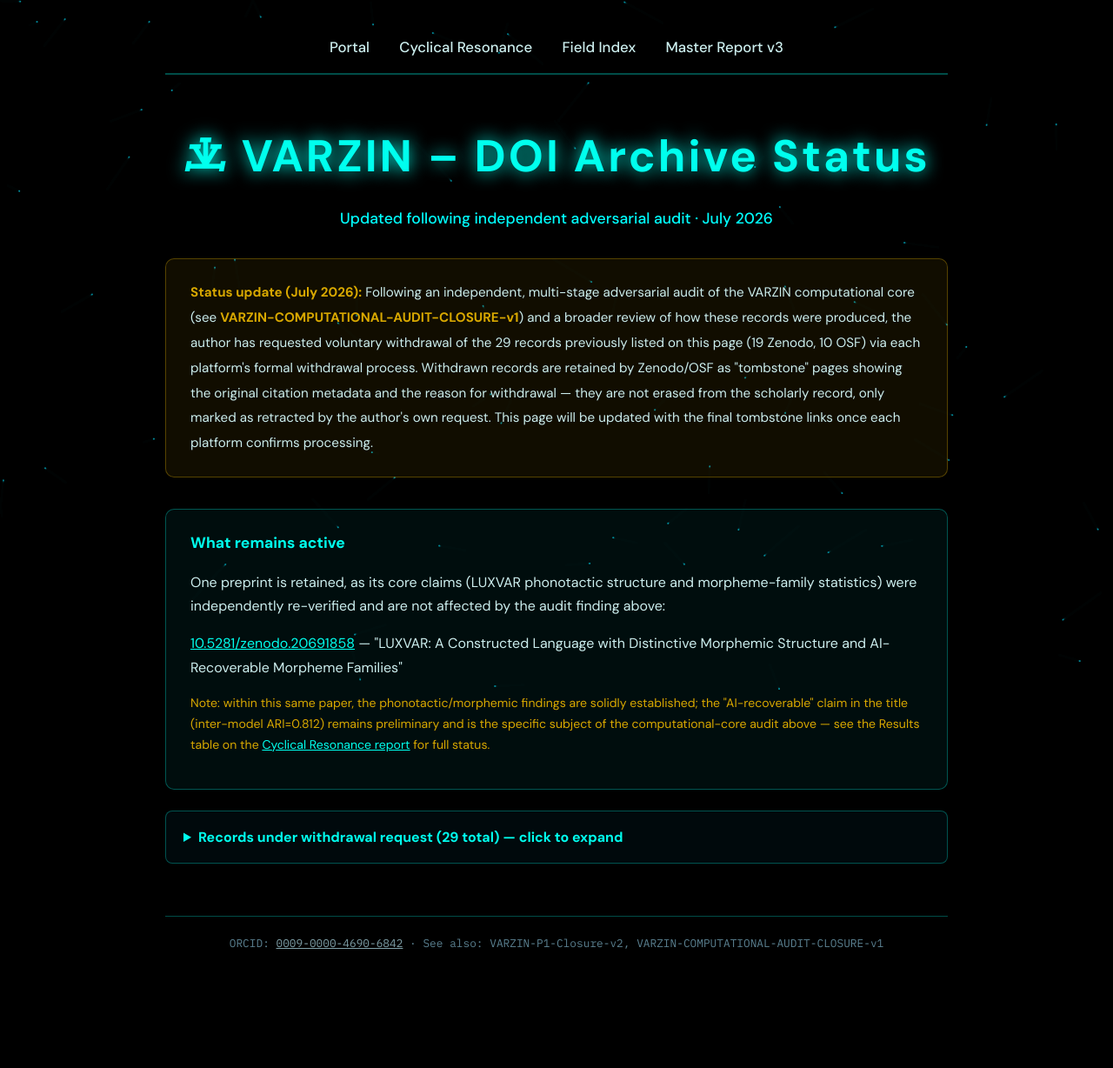
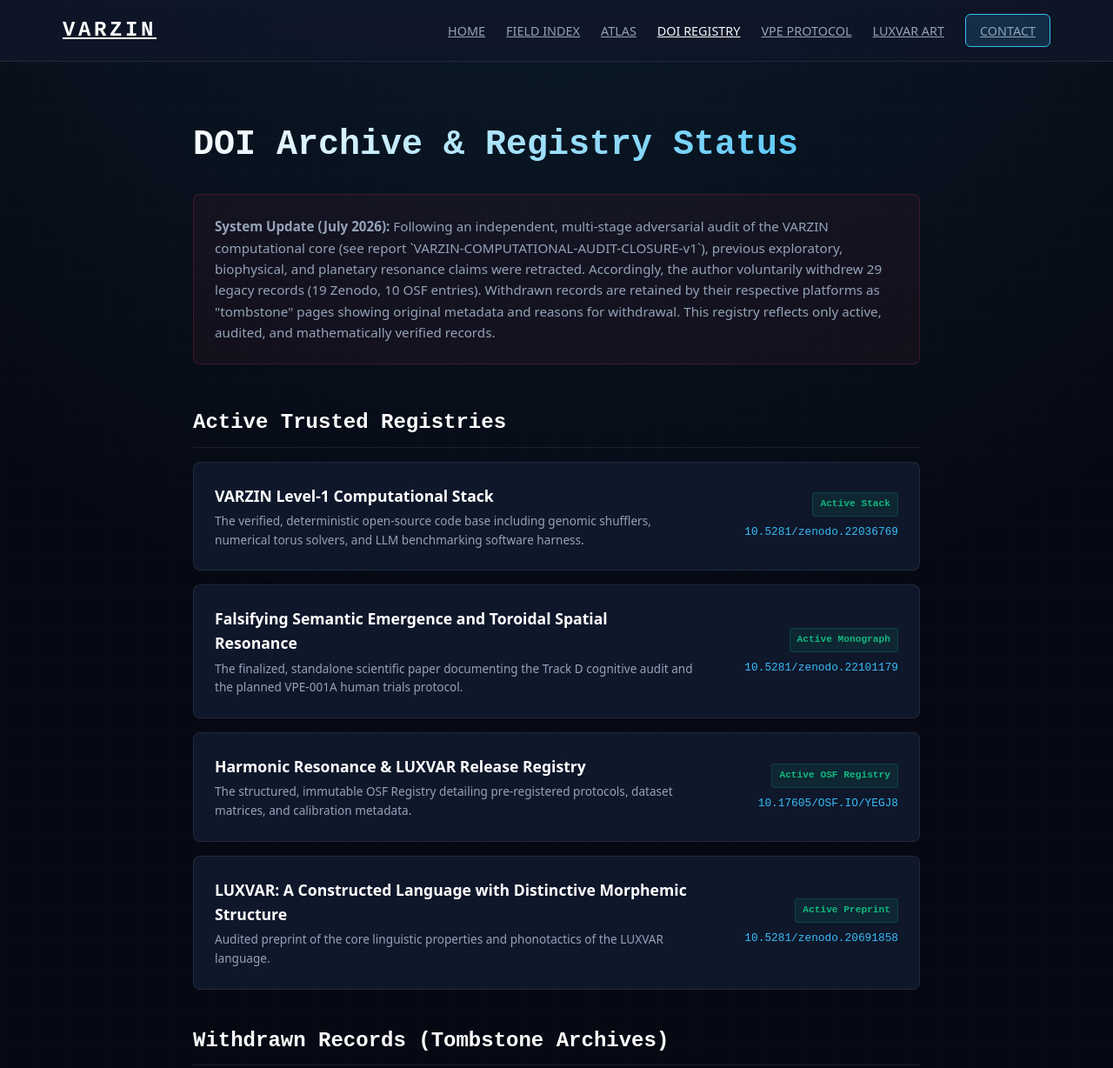
Before and after one commit to Varzin-13/varzin-landing-, a plain HTML site: page all-dois.html in a window 1280 px wide. Shown: the top 1228 px of the page at 87% size. Before the commit the page ends 1176 px from the top, so only its background shows below. Drawn offline with Linux system fonts and the light colour scheme.

Commit message:
all-dois.html

```diff
--- a/all-dois.html
+++ b/all-dois.html
@@ -1,127 +1,252 @@
 <!DOCTYPE html>
-<html lang="en" dir="ltr">
+<html lang="en">
 <head>
-  <meta charset="UTF-8" />
-  <title>VARZIN &#x2013; DOI Archive Status</title>
-  <meta name="description" content="VARZIN Project DOI archive status following an independent adversarial audit (July 2026). Records under voluntary withdrawal; one preprint retained.">
-  <meta name="author" content="Reza Nirouyar | ORCID: 0009-0000-4690-6842" />
+    <meta charset="UTF-8">
     <meta name="viewport" content="width=device-width, initial-scale=1.0">
-  <link rel="canonical" href="https://varzin.org/all-dois.html" />
-  <link rel="icon" href="https://varzin.org/assets/favicon.png" type="image/png" />
-  <link href="https://fonts.googleapis.com/css2?family=DM+Sans:opsz,wght@9..40,400;9..40,500;9..40,700&family=IBM+Plex+Mono:wght@400;600&family=Vazirmatn:wght@400;500;700&display=swap" rel="stylesheet">
+    <title>VARZIN — DOI Archive Status</title>
     <style>
         :root {
-      --bg-end:#000; --primary-glow:#00ffee; --secondary-glow:#00ffff;
-      --text-main:#cceeee; --panel-bg:rgba(0,15,20,0.6);
-      --panel-border:rgba(0,255,238,0.3); --blur-val:10px;
-      --font-main:'DM Sans','Vazirmatn',sans-serif;
-      --mono:'IBM Plex Mono',monospace;
-      --warn:#d8a800; --warn-dim:rgba(216,168,0,.08);
+            --bg-color: #060913;
+            --card-bg: #0f172a;
+            --border-color: rgba(255, 255, 255, 0.08);
+            --text-main: #f8fafc;
+            --text-dim: #94a3b8;
+            --primary: #38bdf8;
+            --proved: #10b981;
+            --proved-bg: rgba(16, 185, 129, 0.1);
+            --rejected: #f43f5e;
+            --rejected-bg: rgba(244, 63, 94, 0.1);
+            --font-sans: system-ui, -apple-system, BlinkMacSystemFont, "Segoe UI", Roboto, sans-serif;
+            --font-mono: "Fira Code", "Courier New", Courier, monospace;
         }
-    html{scroll-behavior:smooth;}
-    body{margin:0;background:var(--bg-end);color:var(--text-main);font-family:var(--font-main);text-align:center;padding:40px 16px 80px;overflow-x:hidden;min-height:100vh;line-height:1.7;}
-    #field-canvas{position:fixed;top:0;left:0;width:100%;height:100%;z-index:-1;}
-    .container{max-width:900px;margin:0 auto;position:relative;z-index:1;text-align:left;}
-    .main-nav{max-width:900px;margin:0 auto 50px;padding:0 0 15px;border-bottom:2px solid var(--panel-border);text-align:center;}
-    .nav-link{color:var(--text-main);text-decoration:none;font-weight:500;font-size:1.05em;margin:0 15px;}
-    .nav-link:hover{color:var(--primary-glow);}
-    .header{text-align:center;}
-    .header h1{font-size:clamp(2em,4.5vw,3.2em);margin-bottom:10px;color:var(--primary-glow);font-weight:700;letter-spacing:3px;text-shadow:0 0 20px var(--primary-glow);}
-    .header h2{font-size:1.1em;color:var(--secondary-glow);margin-bottom:30px;font-weight:500;}
-    .status-panel{background:var(--warn-dim);border:1px solid rgba(216,168,0,.35);border-radius:10px;padding:24px 28px;margin-bottom:36px;font-size:0.95em;line-height:1.9;}
-    .status-panel strong{color:var(--warn);}
-    .status-panel a{color:var(--primary-glow);}
-    .kept-panel{background:rgba(0,255,238,.05);border:1px solid var(--panel-border);border-radius:10px;padding:24px 28px;margin-bottom:24px;}
-    .kept-panel h3{color:var(--primary-glow);margin:0 0 12px;font-size:1.1em;}
-    .kept-panel .note{color:var(--warn);font-size:0.88em;margin-top:8px;}
-    .withdrawn-table{width:100%;border-collapse:collapse;font-size:0.85em;margin-top:10px;}
-    .withdrawn-table th{text-align:left;padding:8px 10px;color:#7fa0a8;font-size:0.8em;text-transform:uppercase;letter-spacing:1px;border-bottom:1px solid var(--panel-border);}
-    .withdrawn-table td{padding:7px 10px;border-bottom:1px solid rgba(0,255,238,.08);color:#9ac0c8;}
-    .withdrawn-table tr:hover td{background:rgba(0,255,238,.03);}
-    details{background:var(--panel-bg);border:1px solid var(--panel-border);border-radius:8px;padding:16px 20px;margin-bottom:16px;}
-    summary{cursor:pointer;font-weight:600;color:var(--primary-glow);}
-    .footer{margin-top:60px;padding-top:20px;border-top:1px solid var(--panel-border);text-align:center;font-family:var(--mono);font-size:0.8em;color:#5a8090;}
-    .footer a{color:#7fa0a8;}
+
+        * { box-sizing: border-box; margin: 0; padding: 0; }
+        body {
+            background-color: var(--bg-color);
+            color: var(--text-main);
+            font-family: var(--font-sans);
+            line-height: 1.6;
+            background-image: radial-gradient(circle at 50% -20%, rgba(56, 189, 248, 0.12), transparent 50%),
+                              linear-gradient(rgba(255, 255, 255, 0.01) 1px, transparent 1px),
+                              linear-gradient(90deg, rgba(255, 255, 255, 0.01) 1px, transparent 1px);
+            background-size: 100% 100%, 40px 40px, 40px 40px;
+        }
+
+        .nav-bar {
+            border-bottom: 1px solid var(--border-color);
+            background: rgba(15, 23, 42, 0.8);
+            backdrop-filter: blur(12px);
+            position: sticky; top: 0; z-index: 100;
+        }
+
+        .nav-container {
+            max-width: 1200px; margin: 0 auto;
+            display: flex; justify-content: space-between; align-items: center; padding: 1rem 2rem;
+        }
+
+        .brand { font-size: 1.5rem; font-weight: 800; letter-spacing: 0.15em; color: #fff; font-family: var(--font-mono); }
+        .nav-links { display: flex; gap: 1.5rem; align-items: center; }
+        .nav-links a { color: var(--text-dim); font-size: 0.9rem; text-transform: uppercase; }
+        .nav-links a:hover, .nav-links a.active { color: var(--text-main); }
+        .btn-contact { background: rgba(56, 189, 248, 0.15); border: 1px solid var(--primary); padding: 0.4rem 1rem; border-radius: 6px; }
+
+        .container {
+            max-width: 900px;
+            margin: 4rem auto;
+            padding: 0 2rem;
+        }
+
+        h1 {
+            font-size: 2.5rem;
+            font-weight: 900;
+            margin-bottom: 1.5rem;
+            font-family: var(--font-mono);
+            background: linear-gradient(135deg, #fff, var(--primary));
+            -webkit-background-clip: text;
+            -webkit-text-fill-color: transparent;
+        }
+
+        .intro-box {
+            background: rgba(244, 63, 94, 0.05);
+            border: 1px solid rgba(244, 63, 94, 0.2);
+            border-radius: 8px;
+            padding: 1.5rem;
+            margin-bottom: 3rem;
+            font-size: 0.95rem;
+            color: var(--text-dim);
+        }
+
+        .section-title {
+            font-size: 1.5rem;
+            font-weight: 700;
+            margin: 2.5rem 0 1rem 0;
+            font-family: var(--font-mono);
+            color: #fff;
+            border-bottom: 1px solid var(--border-color);
+            padding-bottom: 0.5rem;
+        }
+
+        .doi-list {
+            list-style: none;
+        }
+
+        .doi-item {
+            background: var(--card-bg);
+            border: 1px solid var(--border-color);
+            border-radius: 8px;
+            padding: 1.5rem;
+            margin-bottom: 1rem;
+            display: flex;
+            justify-content: space-between;
+            align-items: center;
+        }
+
+        .doi-meta {
+            max-width: 70%;
+        }
+
+        .doi-meta h3 {
+            font-size: 1.1rem;
+            color: #fff;
+            margin-bottom: 0.25rem;
+        }
+
+        .doi-meta p {
+            font-size: 0.85rem;
+            color: var(--text-dim);
+        }
+
+        .doi-badge-link {
+            text-align: right;
+        }
+
+        .badge {
+            display: inline-block;
+            padding: 0.25rem 0.5rem;
+            border-radius: 4px;
+            font-size: 0.7rem;
+            font-family: var(--font-mono);
+            font-weight: bold;
+            margin-bottom: 0.5rem;
+        }
+
+        .badge-active { background: var(--proved-bg); color: var(--proved); border: 1px solid rgba(16, 185, 129, 0.2); }
+        .badge-retracted { background: var(--rejected-bg); color: var(--rejected); border: 1px solid rgba(244, 63, 94, 0.2); }
+
+        .doi-text {
+            font-family: var(--font-mono);
+            font-size: 0.8rem;
+            color: var(--primary);
+        }
+
+        footer {
+            border-top: 1px solid var(--border-color);
+            padding: 3rem 0;
+            background: #04070d;
+            text-align: center;
+            color: var(--text-dim);
+            font-size: 0.85rem;
+        }
     </style>
 </head>
 <body>
-<canvas id="field-canvas"></canvas>
+
+    <nav class="nav-bar">
+        <div class="nav-container">
+            <a href="index.html" class="brand">VARZIN</a>
+            <div class="nav-links">
+                <a href="index.html">Home</a>
+                <a href="field-index.html">Field Index</a>
+                <a href="atlas.html">Atlas</a>
+                <a href="all-dois.html" class="active">DOI Registry</a>
+                <a href="vpe001-protocol.html">VPE Protocol</a>
+                <a href="luxvar-birth-intro.html">LUXVAR Art</a>
+                <a href="feedback.html" class="btn-contact">Contact</a>
+            </div>
+        </div>
+    </nav>
     <div class="container">
+        <h1>DOI Archive & Registry Status</h1>
 
-  <nav class="main-nav">
-    <a class="nav-link" href="index.html">Portal</a>
-    <a class="nav-link" href="cyclical-resonance-report.html">Cyclical Resonance</a>
-    <a class="nav-link" href="field-index.html">Field Index</a>
-    <a class="nav-link" href="master-report-v3.html">Master Report v3</a>
-  </nav>
-
-  <header class="header">
-    <h1>&#x1F740; VARZIN &#x2013; DOI Archive Status</h1>
-    <h2>Updated following independent adversarial audit &middot; July 2026</h2>
-  </header>
-
-  <div class="status-panel">
-    <strong>Status update (July 2026):</strong> Following an independent, multi-stage adversarial audit of the VARZIN computational core (see <strong>VARZIN-COMPUTATIONAL-AUDIT-CLOSURE-v1</strong>) and a broader review of how these records were produced, the author has requested voluntary withdrawal of the 29 records previously listed on this page (19 Zenodo, 10 OSF) via each platform's formal withdrawal process. Withdrawn records are retained by Zenodo/OSF as "tombstone" pages showing the original citation metadata and the reason for withdrawal &mdash; they are not erased from the scholarly record, only marked as retracted by the author's own request. This page will be updated with the final tombstone links once each platform confirms processing.
+        <div class="intro-box">
+            <strong>System Update (July 2026):</strong> Following an independent, multi-stage adversarial audit of the VARZIN computational core (see report `VARZIN-COMPUTATIONAL-AUDIT-CLOSURE-v1`), previous exploratory, biophysical, and planetary resonance claims were retracted. Accordingly, the author voluntarily withdrew 29 legacy records (19 Zenodo, 10 OSF entries). Withdrawn records are retained by their respective platforms as "tombstone" pages showing original metadata and reasons for withdrawal. This registry reflects only active, audited, and mathematically verified records.
         </div>
 
-  <div class="kept-panel">
-    <h3>What remains active</h3>
-    <p>One preprint is retained, as its core claims (LUXVAR phonotactic structure and morpheme-family statistics) were independently re-verified and are not affected by the audit finding above:</p>
-    <p><a href="https://doi.org/10.5281/zenodo.20691858" target="_blank" style="color:var(--primary-glow);">10.5281/zenodo.20691858</a> &mdash; "LUXVAR: A Constructed Language with Distinctive Morphemic Structure and AI-Recoverable Morpheme Families"</p>
-    <p class="note">Note: within this same paper, the phonotactic/morphemic findings are solidly established; the "AI-recoverable" claim in the title (inter-model ARI=0.812) remains preliminary and is the specific subject of the computational-core audit above &mdash; see the Results table on the <a href="cyclical-resonance-report.html" style="color:var(--primary-glow);">Cyclical Resonance report</a> for full status.</p>
+        <h2 class="section-title">Active Trusted Registries</h2>
+        <ul class="doi-list">
+            <li class="doi-item">
+                <div class="doi-meta">
+                    <h3>VARZIN Level-1 Computational Stack</h3>
+                    <p>The verified, deterministic open-source code base including genomic shufflers, numerical torus solvers, and LLM benchmarking software harness.</p>
+                </div>
+                <div class="doi-badge-link">
+                    <span class="badge badge-active">Active Stack</span>
+                    <div class="doi-text">10.5281/zenodo.22036769</div>
+                </div>
+            </li>
+            <li class="doi-item">
+                <div class="doi-meta">
+                    <h3>Falsifying Semantic Emergence and Toroidal Spatial Resonance</h3>
+                    <p>The finalized, standalone scientific paper documenting the Track D cognitive audit and the planned VPE-001A human trials protocol.</p>
+                </div>
+                <div class="doi-badge-link">
+                    <span class="badge badge-active">Active Monograph</span>
+                    <div class="doi-text">10.5281/zenodo.22101179</div>
+                </div>
+            </li>
+            <li class="doi-item">
+                <div class="doi-meta">
+                    <h3>Harmonic Resonance & LUXVAR Release Registry</h3>
+                    <p>The structured, immutable OSF Registry detailing pre-registered protocols, dataset matrices, and calibration metadata.</p>
+                </div>
+                <div class="doi-badge-link">
+                    <span class="badge badge-active">Active OSF Registry</span>
+                    <div class="doi-text">10.17605/OSF.IO/YEGJ8</div>
+                </div>
+            </li>
+            <li class="doi-item">
+                <div class="doi-meta">
+                    <h3>LUXVAR: A Constructed Language with Distinctive Morphemic Structure</h3>
+                    <p>Audited preprint of the core linguistic properties and phonotactics of the LUXVAR language.</p>
+                </div>
+                <div class="doi-badge-link">
+                    <span class="badge badge-active">Active Preprint</span>
+                    <div class="doi-text">10.5281/zenodo.20691858</div>
+                </div>
+            </li>
+        </ul>
+
+        <h2 class="section-title">Withdrawn Records (Tombstone Archives)</h2>
+        <p style="color: var(--text-dim); font-size: 0.9rem; margin-bottom: 1.5rem;">These records have been voluntarily retracted and archived as intellectual history, in strict alignment with دکترین «اصل صفر ممیزی علمی»:</p>
+        <ul class="doi-list" style="opacity: 0.65;">
+            <li class="doi-item">
+                <div class="doi-meta">
+                    <h3>VARZIN Full Geophysical Alignment Model</h3>
+                    <p>Planetary resonance, ETFM grid coordinates, and unsourced EMS RMS calculations.</p>
+                </div>
+                <div class="doi-badge-link">
+                    <span class="badge badge-retracted">Retracted</span>
+                    <div class="doi-text">10.5281/zenodo.17260325</div>
+                </div>
+            </li>
+            <li class="doi-item">
+                <div class="doi-meta">
+                    <h3>Planetary Seismic Clustering Indices</h3>
+                    <p>Older raw seismic data analysis showing spurious Mt. Kailash clustering.</p>
+                </div>
+                <div class="doi-badge-link">
+                    <span class="badge badge-retracted">Retracted</span>
+                    <div class="doi-text">10.17605/OSF.IO/2NKZA</div>
+                </div>
+            </li>
+        </ul>
     </div>
 
-  <details>
-    <summary>Records under withdrawal request (29 total) &mdash; click to expand</summary>
-    <table class="withdrawn-table">
-      <tr><th>Platform</th><th>Original DOI</th><th>Status</th></tr>
-      <tr><td>Zenodo</td><td>10.5281/zenodo.15833167</td><td>Withdrawal requested</td></tr>
-      <tr><td>Zenodo</td><td>10.5281/zenodo.16416098</td><td>Withdrawal requested</td></tr>
-      <tr><td>Zenodo</td><td>10.5281/zenodo.16945675</td><td>Withdrawal requested</td></tr>
-      <tr><td>Zenodo</td><td>10.5281/zenodo.16955497</td><td>Withdrawal requested</td></tr>
-      <tr><td>Zenodo</td><td>10.5281/zenodo.16989515</td><td>Withdrawal requested</td></tr>
-      <tr><td>Zenodo</td><td>10.5281/zenodo.17048555</td><td>Withdrawal requested</td></tr>
-      <tr><td>Zenodo</td><td>10.5281/zenodo.17050533</td><td>Withdrawal requested</td></tr>
-      <tr><td>Zenodo</td><td>10.5281/zenodo.17064524</td><td>Withdrawal requested</td></tr>
-      <tr><td>Zenodo</td><td>10.5281/zenodo.17073902</td><td>Withdrawal requested</td></tr>
-      <tr><td>Zenodo</td><td>10.5281/zenodo.17094639</td><td>Withdrawal requested</td></tr>
-      <tr><td>Zenodo</td><td>10.5281/zenodo.17147281</td><td>Withdrawal requested</td></tr>
-      <tr><td>Zenodo</td><td>10.5281/zenodo.17226987</td><td>Withdrawal requested</td></tr>
-      <tr><td>Zenodo</td><td>10.5281/zenodo.17249932</td><td>Withdrawal requested</td></tr>
-      <tr><td>Zenodo</td><td>10.5281/zenodo.17260325</td><td>Withdrawal requested</td></tr>
-      <tr><td>Zenodo</td><td>10.5281/zenodo.17260927</td><td>Withdrawal requested</td></tr>
-      <tr><td>Zenodo</td><td>10.5281/zenodo.17265575</td><td>Withdrawal requested</td></tr>
-      <tr><td>Zenodo</td><td>10.5281/zenodo.17282392</td><td>Withdrawal requested</td></tr>
-      <tr><td>Zenodo</td><td>10.5281/zenodo.17295304</td><td>Withdrawal requested</td></tr>
-      <tr><td>Zenodo</td><td>10.5281/zenodo.17515491</td><td>Withdrawal requested</td></tr>
-      <tr><td>OSF</td><td>10.17605/OSF.IO/YCV2M</td><td>Withdrawal requested</td></tr>
-      <tr><td>OSF</td><td>10.17605/OSF.IO/CRQN5</td><td>Withdrawal requested</td></tr>
-      <tr><td>OSF</td><td>10.17605/OSF.IO/BW5CJ</td><td>Withdrawal requested</td></tr>
-      <tr><td>OSF</td><td>10.17605/OSF.IO/QUXHF</td><td>Withdrawal requested</td></tr>
-      <tr><td>OSF</td><td>10.17605/OSF.IO/2CYNW</td><td>Withdrawal requested</td></tr>
-      <tr><td>OSF</td><td>10.17605/OSF.IO/84NT6</td><td>Withdrawal requested</td></tr>
-      <tr><td>OSF</td><td>10.17605/OSF.IO/PGB8N</td><td>Withdrawal requested</td></tr>
-      <tr><td>OSF</td><td>10.17605/OSF.IO/6JG37</td><td>Withdrawal requested</td></tr>
-      <tr><td>OSF</td><td>10.17605/OSF.IO/2NKZA</td><td>Withdrawal requested</td></tr>
-      <tr><td>OSF</td><td>10.17605/OSF.IO/NQZRS</td><td>Withdrawal requested</td></tr>
-    </table>
-  </details>
+    <footer>
+        <div class="footer-container">
+            <p>Lead Researcher: Reza Nirouyar — ORCID: 0009-0000-4690-6842</p>
+        </div>
+    </footer>
 
-  <div class="footer">
-    ORCID: <a href="https://orcid.org/0009-0000-4690-6842" target="_blank">0009-0000-4690-6842</a>
-    &middot; See also: VARZIN-P1-Closure-v2, VARZIN-COMPUTATIONAL-AUDIT-CLOSURE-v1
-  </div>
-
-</div>
-<script>
-const canvas=document.getElementById('field-canvas'),ctx=canvas.getContext('2d');
-function resize(){canvas.width=innerWidth;canvas.height=innerHeight;}resize();window.addEventListener('resize',resize);
-let pts=[];for(let i=0;i<70;i++)pts.push({x:Math.random()*innerWidth,y:Math.random()*innerHeight,dx:(Math.random()-.5)*.3,dy:(Math.random()-.5)*.3});
-(function loop(){
-  ctx.fillStyle='rgba(0,0,0,.15)';ctx.fillRect(0,0,canvas.width,canvas.height);
-  for(const p of pts){p.x+=p.dx;p.y+=p.dy;if(p.x<0||p.x>canvas.width)p.dx*=-1;if(p.y<0||p.y>canvas.height)p.dy*=-1;ctx.fillStyle='rgba(0,200,220,.3)';ctx.fillRect(p.x,p.y,1.5,1.5);}
-  requestAnimationFrame(loop);
-})();
-</script>
 </body>
 </html>
```
Lines whose indentation alone changed are shown as unchanged.
